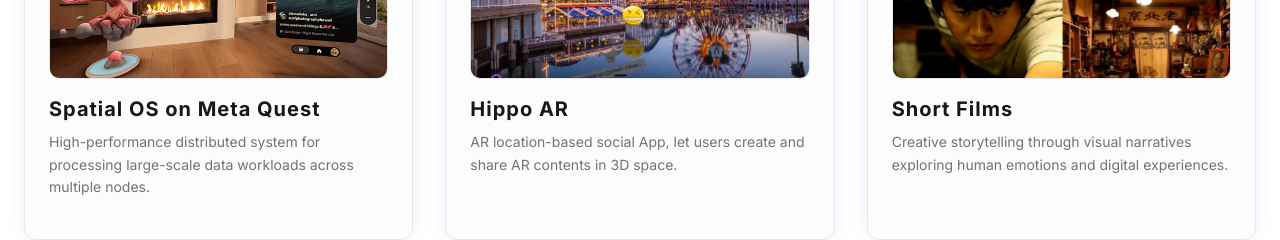
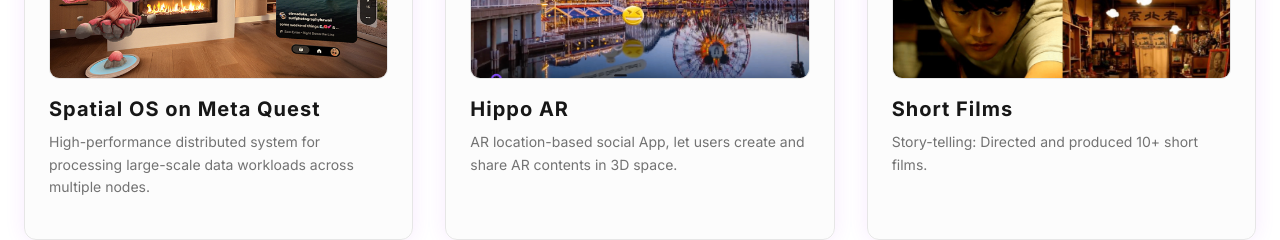
Before and after one commit to xiaomenghuan511/byte-brush-bytes, a React (Vite) app: page / in a window 1280 px wide. Shown: the part 4140-4380 px from the top of the page. Built offline with nearby package versions, Linux system fonts and the light colour scheme.

Commit message:
Update project description
Updated the project description for "Short Films".

```diff
--- a/src/components/Projects.tsx
+++ b/src/components/Projects.tsx
@@ -81,7 +81,7 @@ const Projects = () => {
   }, {
     id: '10',
     title: 'Short Films',
-    description: 'Creative storytelling through visual narratives exploring human emotions and digital experiences.',
+    description: 'Story-telling: Directed and produced 10+ short films.',
     category: 'art',
     tags: ['Cinematography', 'Editing', 'Sound Design', 'Storytelling'],
     image: '/lovable-uploads/48adcf45-716b-450c-a1f4-678759f3bf4e.png',
```
